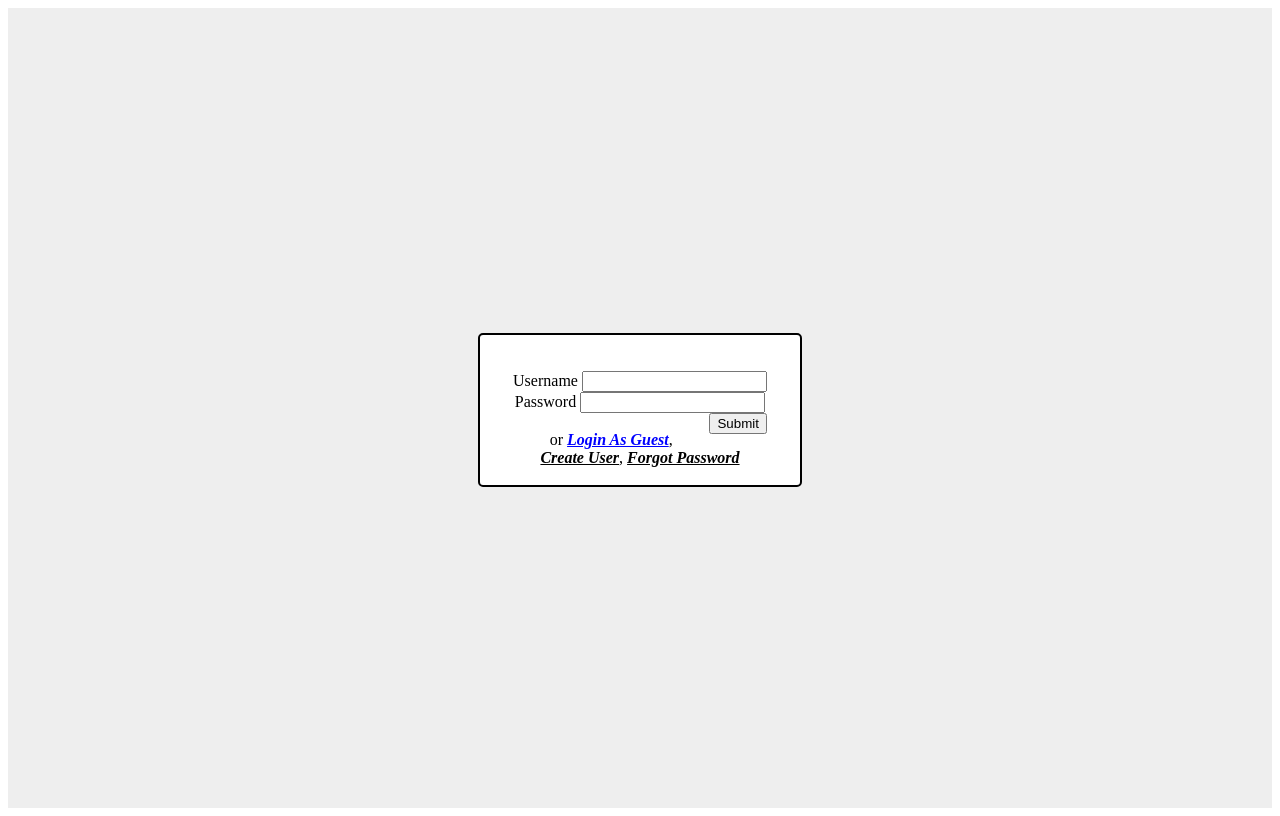
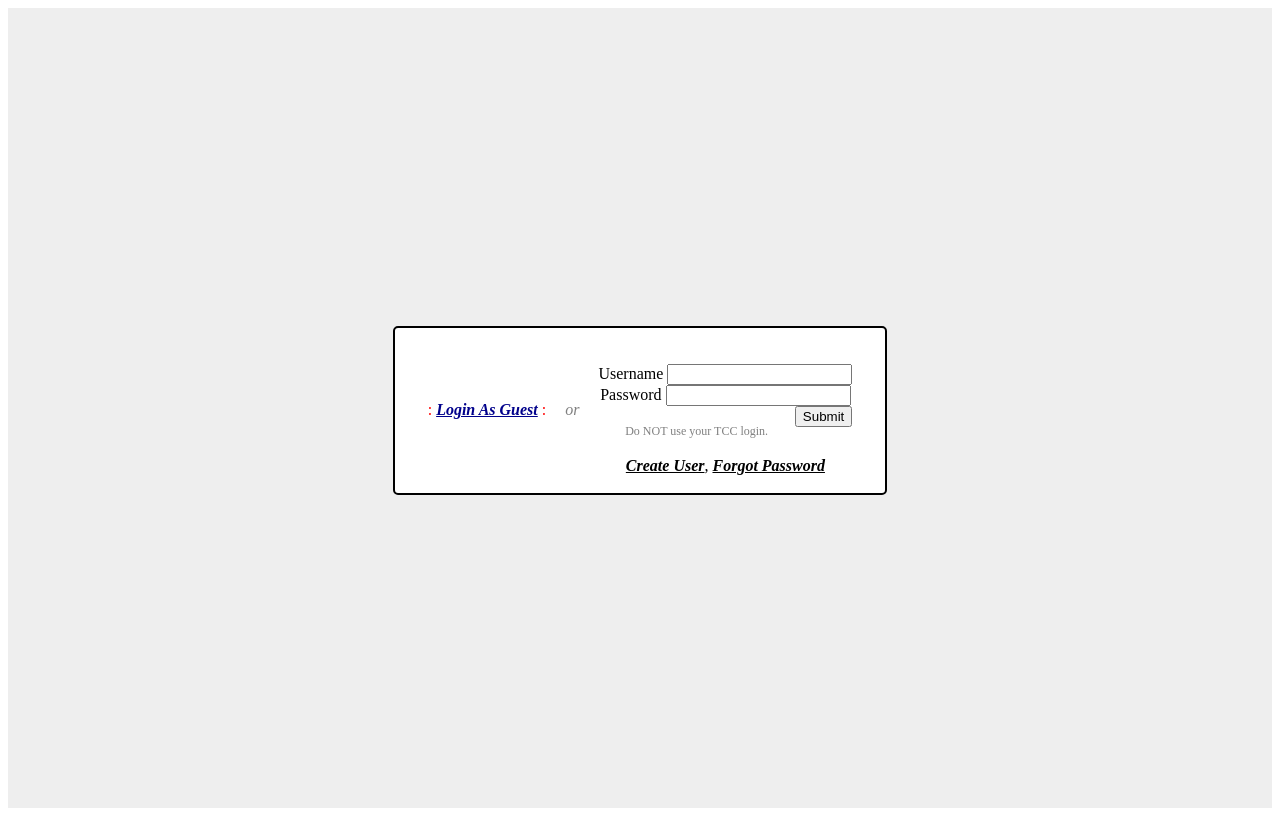
Before and after one commit to gladclef/banwebplus, a PHP site: page / in a window 1280 px wide. Run offline with PHP 8.4, Linux system fonts and the light colour scheme; some libraries are stand-ins or nearby versions.

Commit message:
redesigned login page to make guest login more prominant

```diff
--- a/css/main.css
+++ b/css/main.css
@@ -68,7 +68,7 @@ table.main_page_content {
 }
 
 .highlight_link {
-	color: blue;
+	color: darkblue;
 	font-style: italic;
 	text-decoration: underline;
 	font-weight: bold;
--- a/pages/login/login.php
+++ b/pages/login/login.php
@@ -43,6 +43,21 @@ function draw_login_page($session_expired_message) {
 	?>
 	<script type="text/javascript">dont_check_session_expired = true;</script>
 
+	<div style='display:inline-block; margin:0 15px 0 0; vertical-align:middle;'>
+	<span id='login_form_guest'>
+		<input type='hidden' name='username' value='guest' />
+		<input type='hidden' name='password' value='guest' />
+		<span style='color:red;'>:</span>
+		<span class='highlight_link' onclick='send_ajax_call_from_form("/pages/login/login_ajax.php","login_form_guest");'>Login As Guest</span>
+		<span style='color:red;'>:</span>
+	</span><br />
+	</div>
+
+	<div style='display:inline-block; margin:0 15px 0 0; vertical-align:middle;'>
+	<span style='color:gray; font-style:italic;'>or</span>
+	</div>
+
+	<div style='display:inline-block; margin:0 0 0 0; vertical-align:middle;'>
 	<form id='login_form'>
 		<label class='errors'><?php echo $session_expired_message; ?></label><br />
 		<label name='username'>Username</label>
@@ -52,16 +67,11 @@ function draw_login_page($session_expired_message) {
 		<div style='float:right;'>
 			<input type='button' value='Submit' onclick='send_ajax_call_from_form("/pages/login/login_ajax.php",$(this).parent().parent().prop("id"));' />
 		</div><br />
+		<div style='color:gray; font-size:12px;'>Do NOT use your TCC login.</div>
 	</form>
-
-	<span id='login_form_guest'>
-		<input type='hidden' name='username' value='guest' />
-		<input type='hidden' name='password' value='guest' />or
-		<span class='highlight_link' onclick='send_ajax_call_from_form("/pages/login/login_ajax.php","login_form_guest");'>Login As Guest</span>,
-	</span><br />
-
+	<br />
 	<span>
-		<span id="create_form">
+		<span id="create_form" style="min-width:">
 			<input type="hidden" name="draw_create_user_page" value="1">
 			<a href="#" class="black_link" onclick="send_ajax_call_from_form('/pages/users/ajax.php','create_form');">Create User</a>,
 		</span>
@@ -70,6 +80,7 @@ function draw_login_page($session_expired_message) {
 			<a href="#" class="black_link" onclick="send_ajax_call_from_form('/pages/users/ajax.php','password_form');">Forgot Password</a>
 		</span>
 	</span>
+	</div>
 	<?php
 	$s_page = ob_get_contents();
 	ob_end_clean();
```
